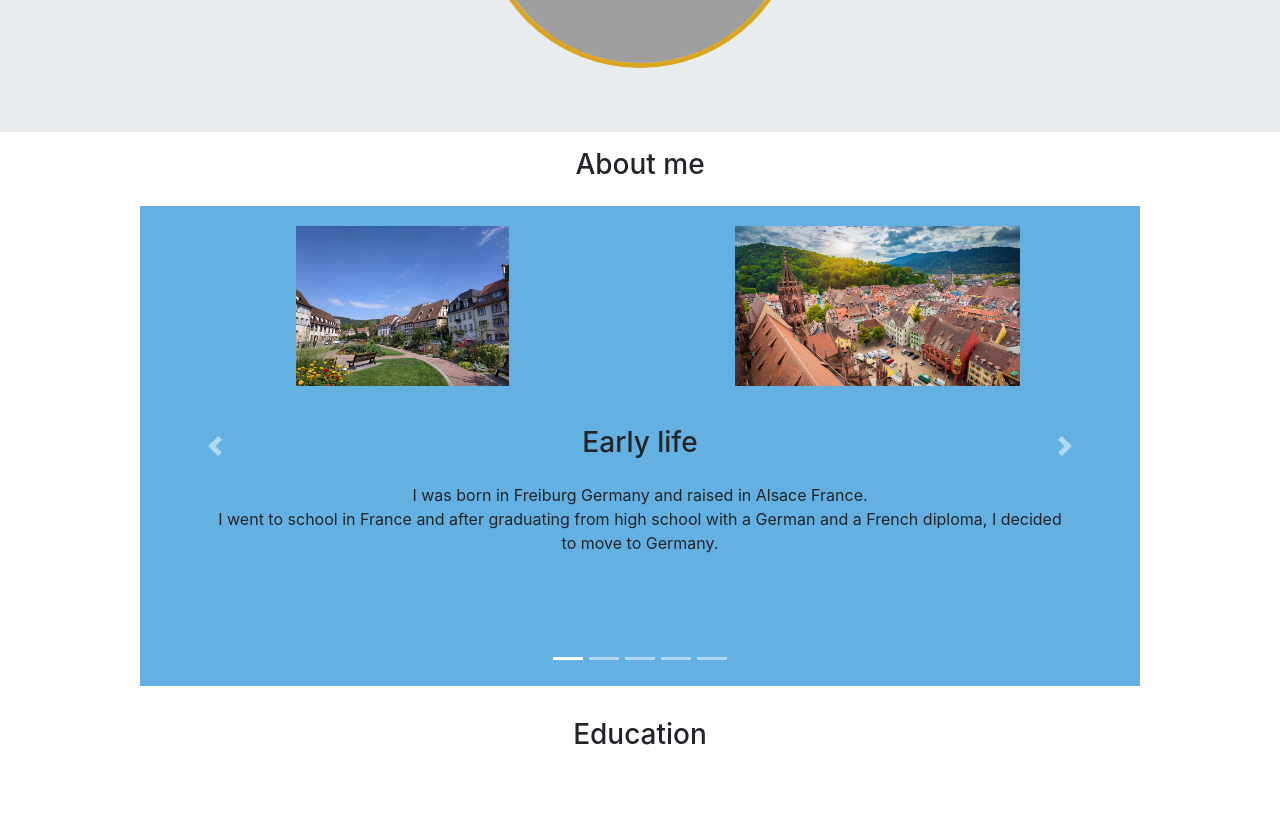
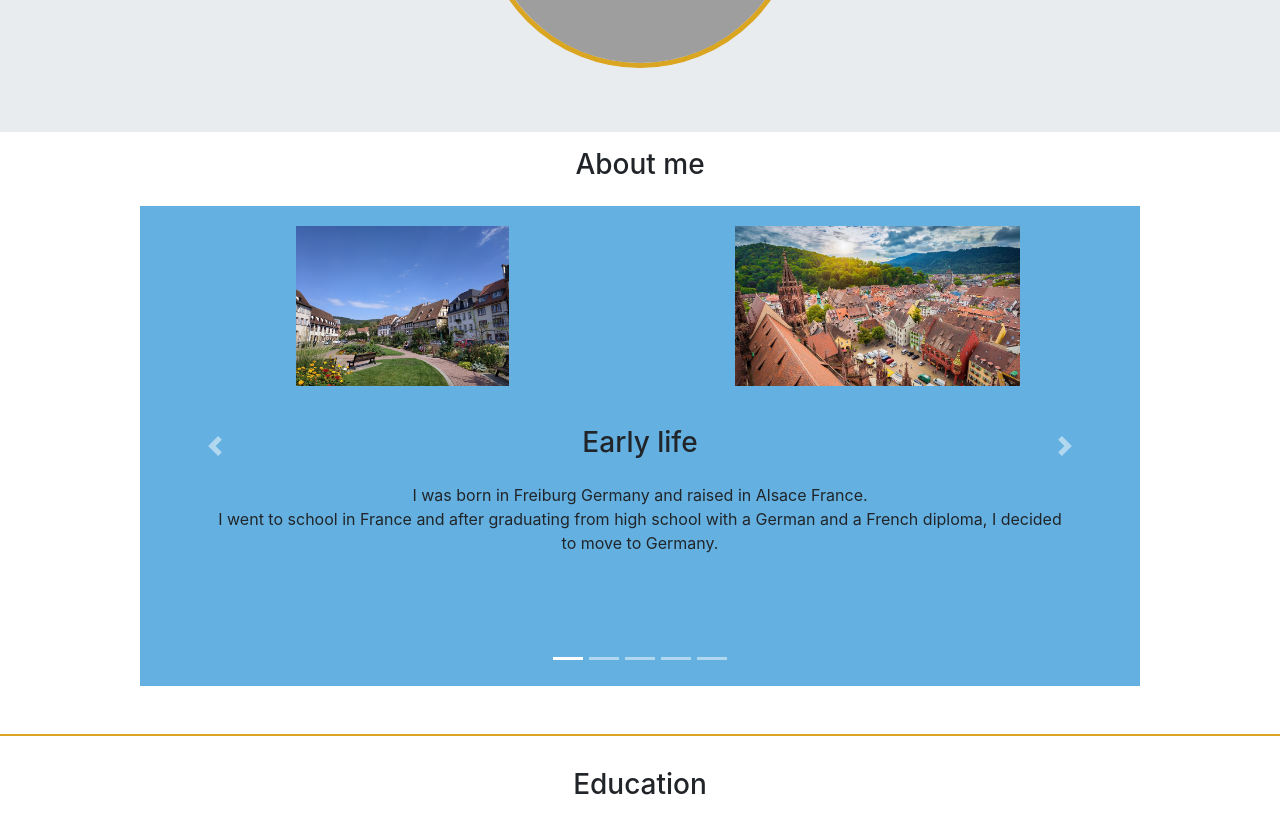
Before and after one commit to Eleni-Ke/Portfolio, a React (Create React App) app: page / in a window 1280 px wide. Shown: the part 380-1214 px from the top of the page. Built offline with nearby package versions, Linux system fonts and the light colour scheme; grey boxes are pictures that could not be loaded.

Commit message:
limit between about me and education added

```diff
--- a/src/App.css
+++ b/src/App.css
@@ -121,7 +121,12 @@
 }
 
 /* ABOUT ME */
-.aboutMe-container h3 {
+.aboutMeContainer {
+  border-bottom: 2px solid goldenrod;
+  padding-bottom: 3rem;
+}
+
+.aboutMeContainer h3 {
   padding: 1rem;
 }
 
@@ -160,10 +165,8 @@
 
 /* EDUCATION */
 .education-container {
-  /* background-color: #2b99d85e; */
   padding: 1rem;
   border-bottom: 2px solid goldenrod;
-  /* margin-bottom: 2rem; */
 }
 
 .education-container h3 {
@@ -215,7 +218,6 @@
 
 /* WORK EXPERIENCE */
 .experience-container {
-  /* background-color: #2b99d85e; */
   padding: 1rem;
   border-bottom: 2px solid goldenrod;
   margin-bottom: 2rem;
--- a/src/Components/Main/AboutMe.tsx
+++ b/src/Components/Main/AboutMe.tsx
@@ -2,7 +2,7 @@ import { Carousel, Container } from "react-bootstrap";
 
 const AboutMe = () => {
   return (
-    <Container fluid className="aboutMe-container" id="aboutMe">
+    <Container fluid className="aboutMeContainer" id="aboutMe">
       <h3>About me</h3>
       <div className="d-flex flex-column align-items-center">
         <Carousel interval={null}>
```
